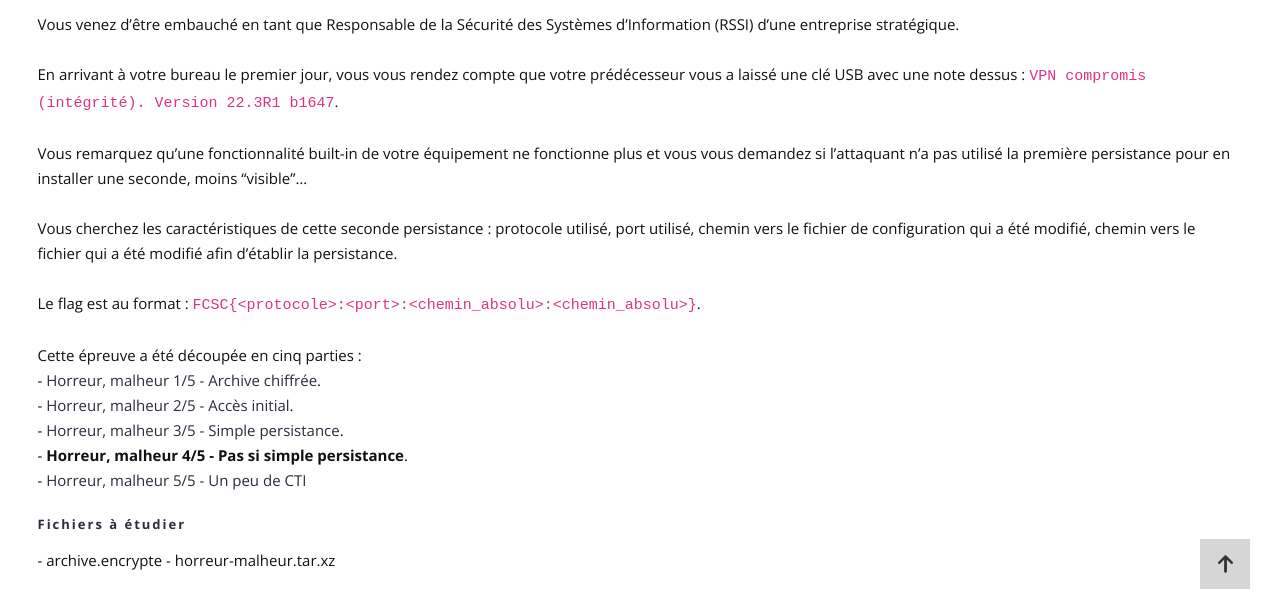
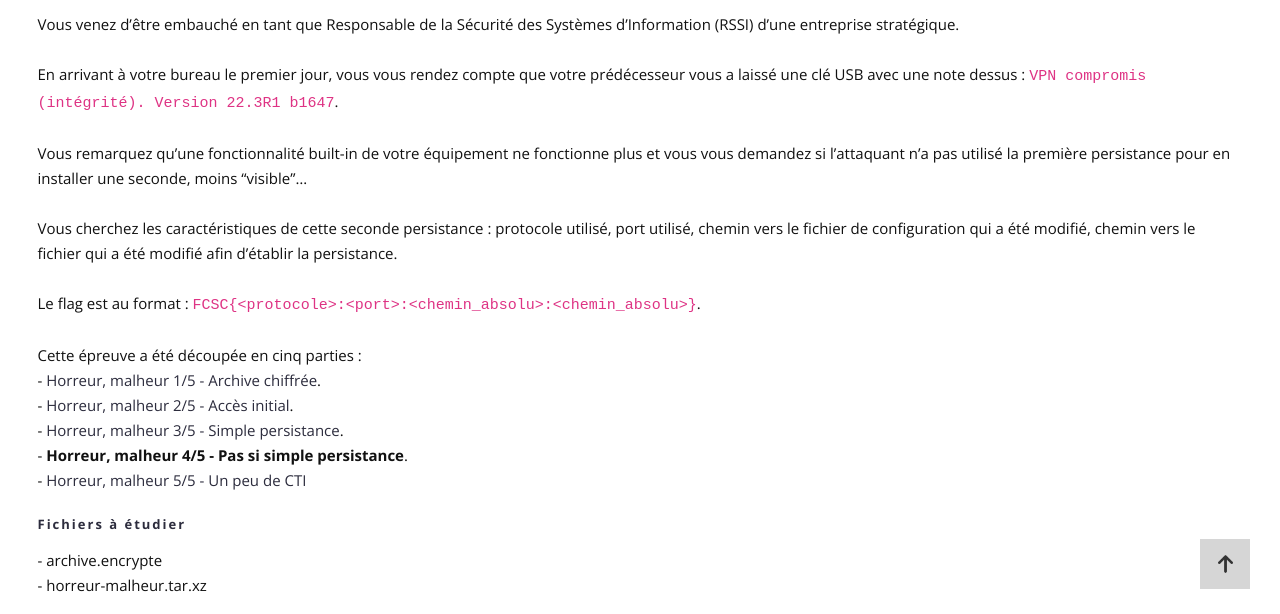
Before and after one commit to Hack-Oeil/fcsc2024-forensics-horreur-malheur-4, a plain HTML site: page presentation/index.html in a window 1280 px wide. Shown: the part 186-800 px from the top of the page. Drawn offline with nearby package versions, Linux system fonts and the light colour scheme.

Commit message:
ajout presentation

```diff
--- a/presentation/index.html
+++ b/presentation/index.html
@@ -85,7 +85,7 @@
                             </p>
                             <h4>Fichiers à étudier</h4>
                             <p>
-                                - archive.encrypte
+                                - archive.encrypte<br />
                                 - horreur-malheur.tar.xz
                             </p>
                         </div>
```
